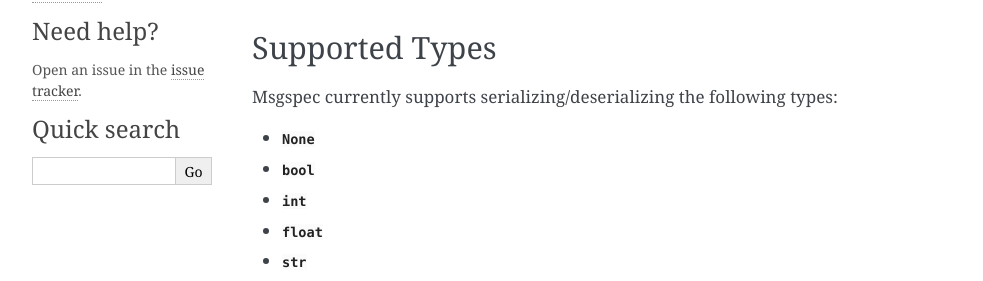
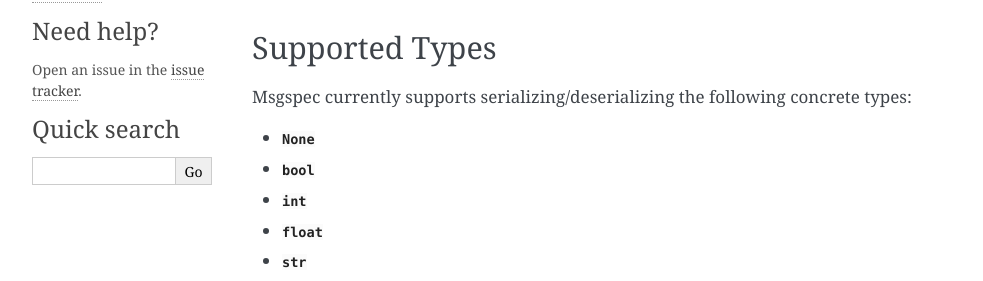
Before and after one commit to jcrist/msgspec, a Sphinx documentation site: the page built from docs/source/usage.rst, in a window 1280 px wide and 900 px high. Shown: the part 446-727 px from the top of the window, without its empty margins (138-1121 px from the left). Built offline with Sphinx 7.4.7, drawn with Linux system fonts in a browser that asks for light colours.

Commit message:
Update docs

```diff
--- a/docs/source/usage.rst
+++ b/docs/source/usage.rst
@@ -30,7 +30,8 @@
 Supported Types
 ---------------
 
-Msgspec currently supports serializing/deserializing the following types:
+Msgspec currently supports serializing/deserializing the following concrete
+types:
 
 - `None`
 - `bool`
```
Also changed, not shown: other parts of docs/source/usage.rst (+1 -0 lines).
